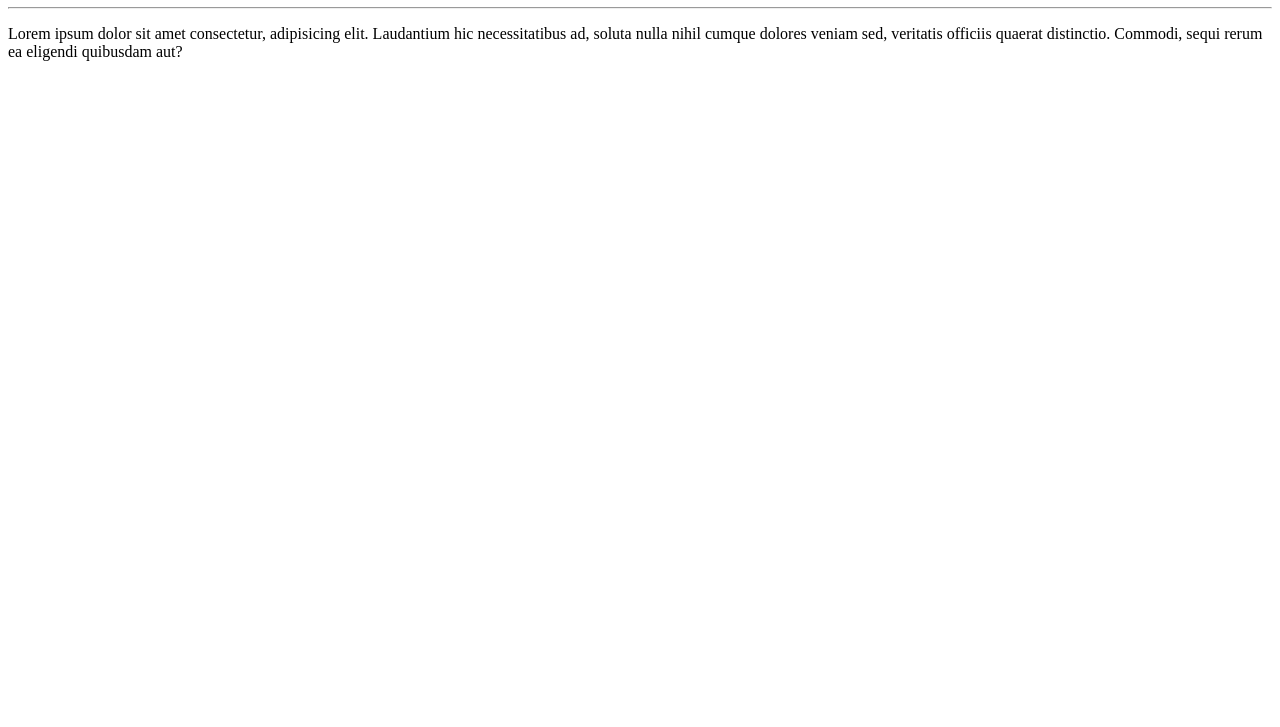
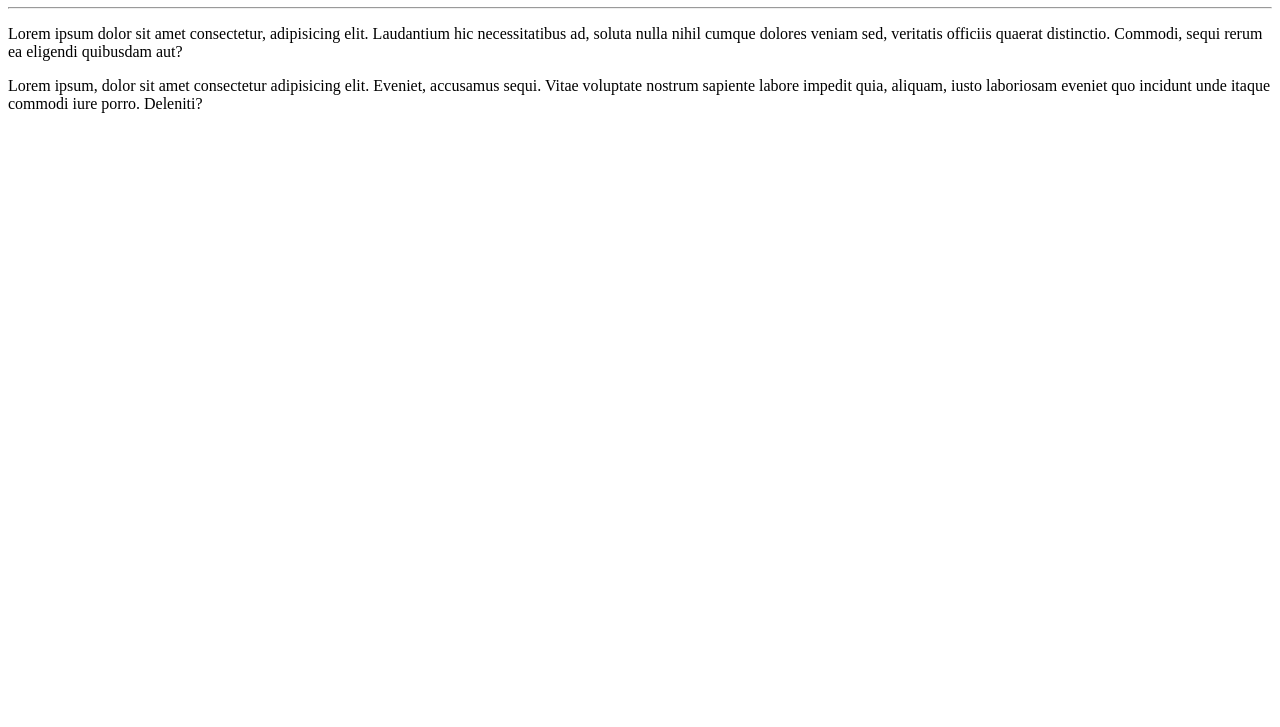
Before and after one commit to ArtCruz/Git-GitHub_Course, a plain HTML site: page site-exemplo/index.html in a window 1280 px wide. Shown: the part 73-800 px from the top of the page. Drawn offline with Linux system fonts and the light colour scheme.

Commit message:
adicionei um paragrafo

```diff
--- a/site-exemplo/index.html
+++ b/site-exemplo/index.html
@@ -10,5 +10,6 @@
     <h1>Olá, Mundo</h1>
     <hr>
     <p>Lorem ipsum dolor sit amet consectetur, adipisicing elit. Laudantium hic necessitatibus ad, soluta nulla nihil cumque dolores veniam sed, veritatis officiis quaerat distinctio. Commodi, sequi rerum ea eligendi quibusdam aut?</p>
+    <p>Lorem ipsum, dolor sit amet consectetur adipisicing elit. Eveniet, accusamus sequi. Vitae voluptate nostrum sapiente labore impedit quia, aliquam, iusto laboriosam eveniet quo incidunt unde itaque commodi iure porro. Deleniti?</p>
 </body>
 </html>
```
